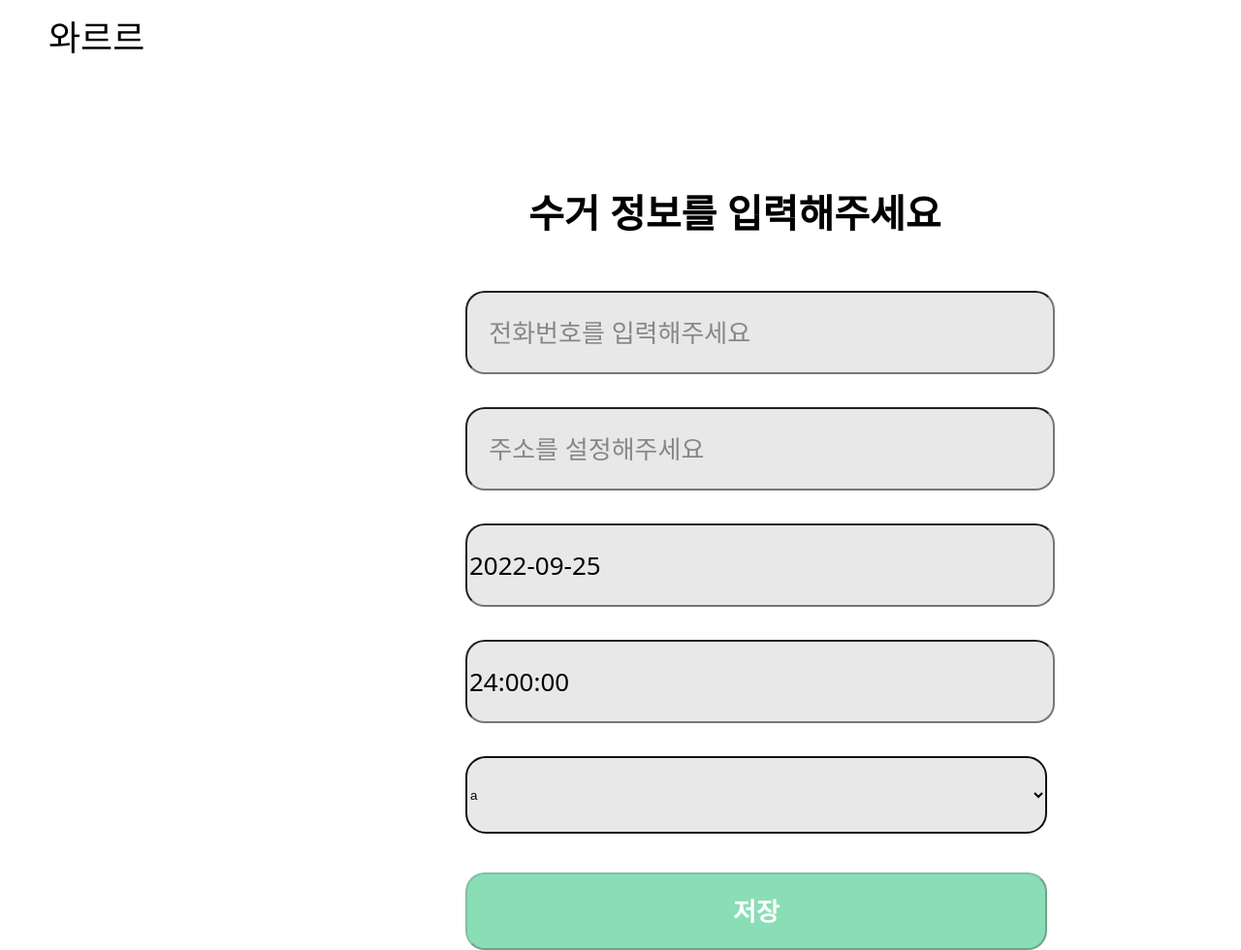
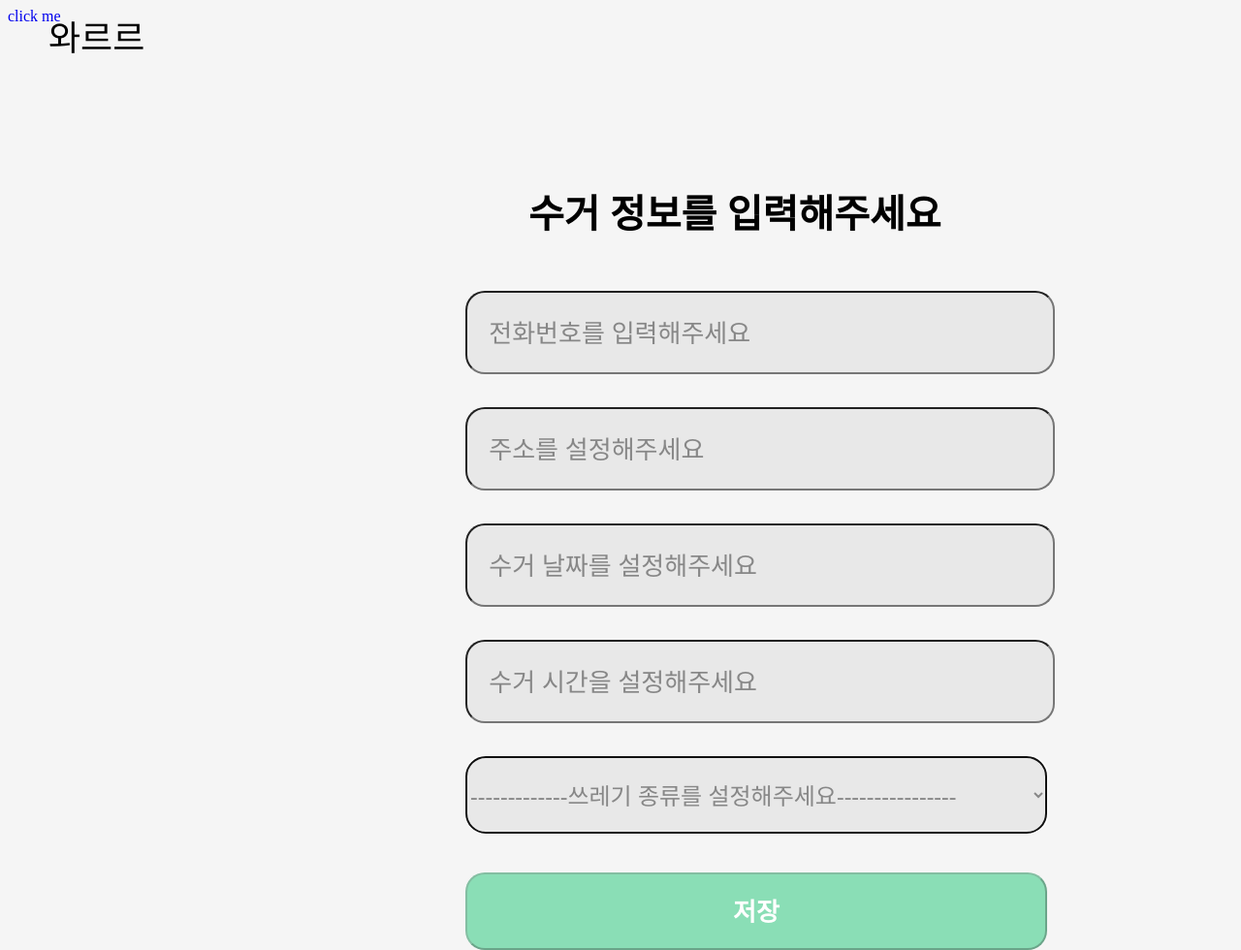
Before and after one commit to geunchanKim/developUs, a Flask app: template templates/pickupinfo.html in a window 1280 px wide. Shown: the whole page at 97% size. Run offline with Flask 2, Linux system fonts and the light colour scheme; the template is opened without the code that fills it, so the values that code supplies are empty.

Commit message:
modified

```diff
--- a/static/css/pickupinfo.css
+++ b/static/css/pickupinfo.css
@@ -157,3 +157,10 @@ line-height: 35px;
 
 color: #FFFFFF;
 }
+.option{
+  font-family: 'Noto Sans';
+  font-style: normal;
+  font-weight: bold;
+  font-size: 24px;
+  line-height: 33px;
+}
--- a/templates/pickupinfo.html
+++ b/templates/pickupinfo.html
@@ -7,24 +7,49 @@
     <title>수거정보</title>
     <link rel="stylesheet" href="./css/pickupinfo.css">
 </head>
-<body>
+<body style="background: #F5F5F5">
     <div class="section1">
-        <a href="main_mypage.html" class="logo">와르르</a>
+        <a href="#" class="logo">와르르</a>
     </div>
     <p class="header">수거 정보를 입력해주세요</p>
     <input type="text" class="number" placeholder="   전화번호를 입력해주세요">
     <div class="add">
         <input type="text" class="address" placeholder="   주소를 설정해주세요">
+        <a href="ex.html">click me</a>
         <!-- 버튼 대신 이미지? -->
     </div>
-    <input type="text" class="date" placeholder="   수거 날짜를 설정해주세요" onfocus="(this.type='date')" value="2022-09-25" min="2022-09-25" max="2023-10-1" onblur="(this.type='text')">
-    <!-- js 로 value,min 당일로 설정 및 7일 후를 max 설정 그리고 placeholder 및 value 이벤트마다 설정-->
-    <input type="text" class="time" placeholder="   수거 시간을 설정해주세요" onfocus="(this.type='time')" value="24:00:00" min="24:00:00" max="00:00:00" onblur="(this.type='text')">
-    <select class="kind" name="쓰레기 종류를 설정해주세요" required autofocus>
-        <option>a</option>
-        <option>b</option>
-        <option>c</option>
+    <input type="text" class="date" id = "Date" placeholder="   수거 날짜를 설정해주세요" onfocus="(this.type='date')" onblur="(this.type='text')">
+    <input type="text" id="dateTimeLocal" class="time" placeholder="   수거 시간을 설정해주세요" onfocus="(this.type='time')"  min="24:00:00" max="00:00:00" onblur="(this.type='text')">
+    <select class="kind" style="font-family: 'Noto Sans';
+    font-style: normal;
+    font-weight: medium;
+    font-size: 24px;
+    color: #878787;
+    line-height: 33px;" required autofocus>
+        <div class = "time">
+        <option selected>-------------쓰레기 종류를 설정해주세요----------------</option>
+        </div>
+        <option>일반 쓰레기</option>
+        <option>음식물 쓰레기</option>
+        <option>재활용</option>
     </select>
     <button type='button' class="saveinfo" disabled>저장</button>
 </body>
 </html>
+<script>
+    var now_utc = new Date() // 지금 날짜를 밀리초로
+    // getTimezoneOffset()은 현재 시간과의 차이를 분 단위로 반환
+    //console.log(now_utc.getDate()); //27
+    var tomorrow_utc = new Date(now_utc.setDate(now_utc.getDate() + 1));
+    var timeOff = tomorrow_utc.getTimezoneOffset()*60000; // 분단위를 밀리초로 변환
+    // new Date(now_utc-timeOff).toISOString()은 '2022-05-11T18:09:38.134Z'를 반환
+    var tomorrow = new Date(tomorrow_utc-timeOff).toISOString().split("T")[0];
+    document.getElementById("Date").setAttribute("min", tomorrow);
+
+    var aweek_utc = new Date(now_utc.setDate(now_utc.getDate() + 7));
+    var timeOff_aweek = aweek_utc.getTimezoneOffset()*60000; // 분단위를 밀리초로 변환
+    // new Date(now_utc-timeOff).toISOString()은 '2022-05-11T18:09:38.134Z'를 반환
+    var aweek = new Date(aweek_utc-timeOff).toISOString().split("T")[0];
+    document.getElementById("Date").setAttribute("max", aweek);
+
+</script>
```
